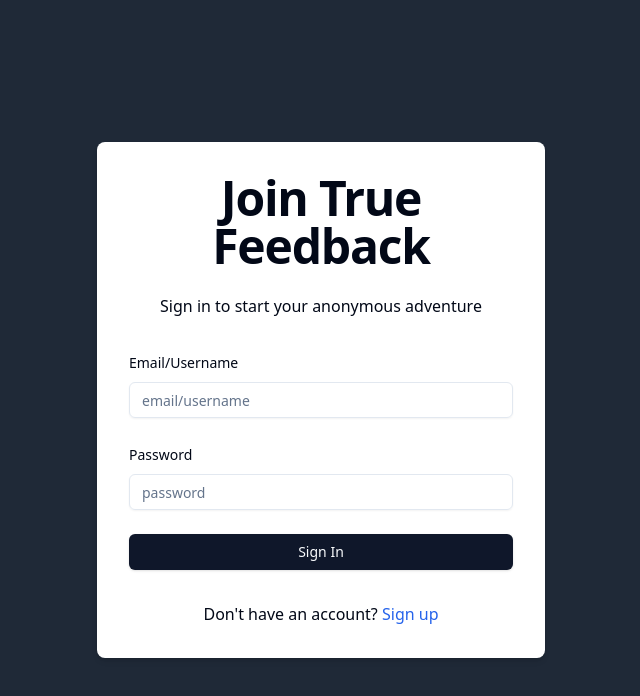
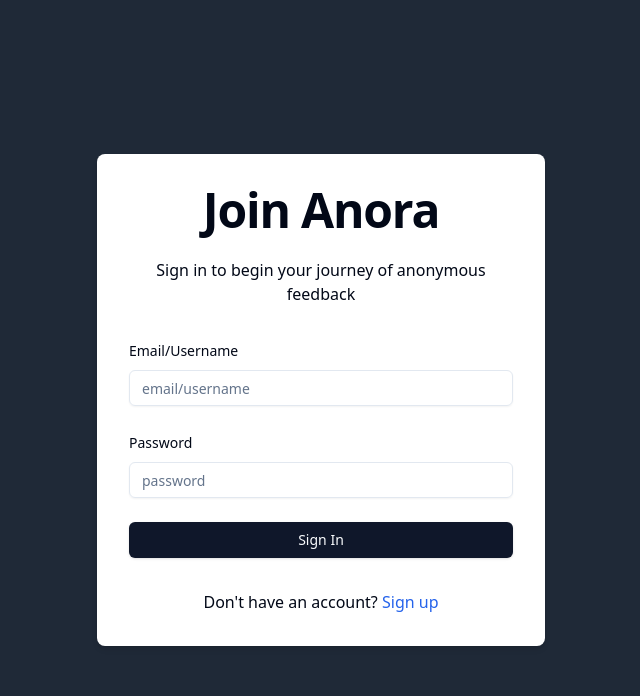
Before and after one commit to RCOM363/myst_txt, a Next.js app: page /sign-in in a window 1280 px wide. Shown: the top 696 px of the page, without its empty margins (319-959 px from the left). Built offline with nearby package versions, Linux system fonts and the light colour scheme.

Commit message:
refactor: signup & signin page

```diff
--- a/src/app/(auth)/sign-in/page.tsx
+++ b/src/app/(auth)/sign-in/page.tsx
@@ -60,9 +60,11 @@ function Page() {
       <div className="w-full max-w-md p-8 space-y-8 bg-white rounded-lg shadow-md">
         <div className="text-center">
           <h1 className="text-4xl font-extrabold tracking-tight lg:text-5xl mb-6">
-            Join True Feedback
+            Join Anora
           </h1>
-          <p className="mb-4">Sign in to start your anonymous adventure</p>
+          <p className="mb-4">
+            Sign in to begin your journey of anonymous feedback
+          </p>
         </div>
         <Form {...form}>
           <form onSubmit={form.handleSubmit(onSubmit)} className="space-y-6">
--- a/src/app/(auth)/sign-up/page.tsx
+++ b/src/app/(auth)/sign-up/page.tsx
@@ -93,9 +93,11 @@ function Page() {
       <div className="w-full max-w-md p-8 space-y-8 bg-white rounded-lg shadow-md">
         <div className="text-center">
           <h1 className="text-4xl font-extrabold tracking-tight lg:text-5xl mb-6">
-            Join True Feedback
+            Join Anora
           </h1>
-          <p className="mb-4">Sign up to start your anonymous adventure</p>
+          <p className="mb-4">
+            Sign up to begin your journey of anonymous feedback
+          </p>
         </div>
         <Form {...form}>
           <form onSubmit={form.handleSubmit(onSubmit)} className="space-y-6">
```
